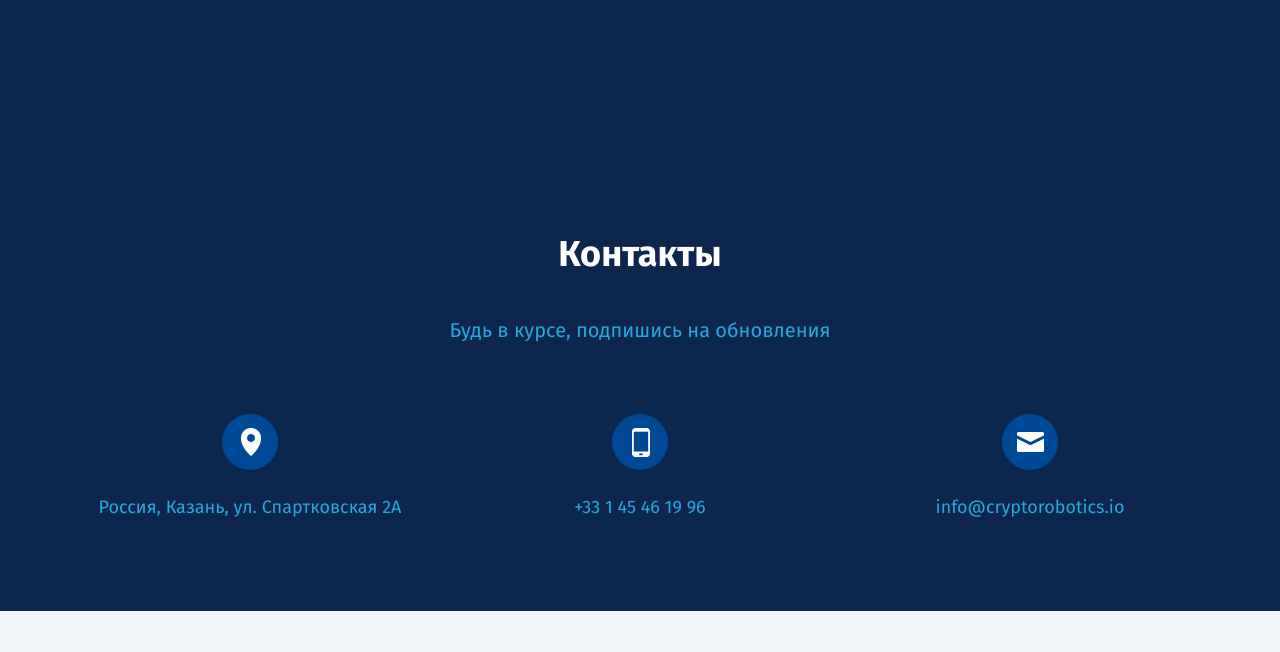
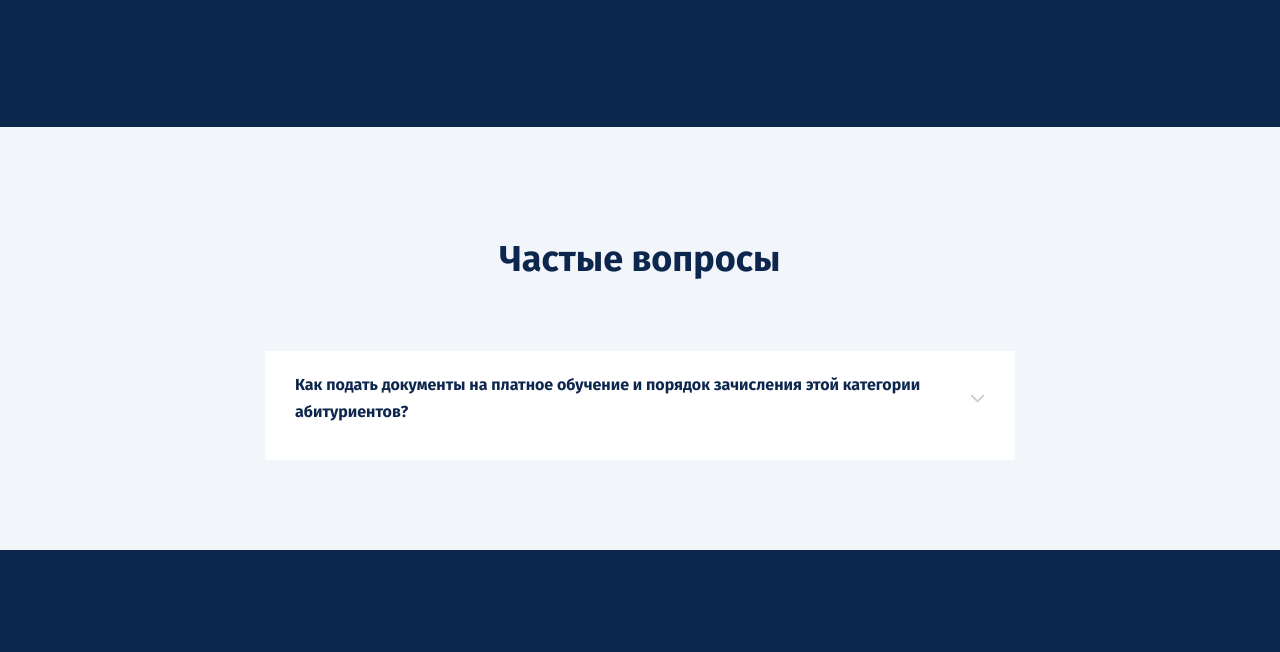
Before and after one commit to DevAlexDi/Cryptorobotics, a plain HTML site: page index.html in a window 1280 px wide. Shown: the part 571-1223 px from the top of the page. Drawn offline with nearby package versions, Linux system fonts and the light colour scheme.

Commit message:
Часть FAQ

```diff
--- a/css/style-t.scss
+++ b/css/style-t.scss
@@ -13,6 +13,50 @@
 
 body{
     font-family: "FiraSans";
+}
+
+#faqs {
+    background: #f2f5fa;
+    padding: 90px 0;
+
+    h2 {
+        text-align: center;
+        color: #0d264e;
+        font: 36px FiraSans-Bold;
+        margin-bottom: 70px;
+    }
+
+    .faq {
+        background: white;
+        padding: 20px 30px;
+        cursor: pointer;
+
+        .question {
+            color: #0d264e;
+            font: 16px FiraSans-Bold;
+            line-height: 1.7;
+            position: relative;
+            margin-bottom: 15px;
+
+            &:after {
+                content: '';
+                display: block;
+                width: 15px;
+                height: 9px;
+                position: absolute;
+                right: 0;
+                top: 50%;
+                margin-top: -4.5px;
+                background: url(../img/faq_arrows.png) no-repeat 0 0;
+            }
+        }
+
+        .answer {
+            font-size: 16px;
+            line-height: 1.7;
+            color: white;
+        }
+    }
 }
 
 #contacts {
--- a/index.html
+++ b/index.html
@@ -156,7 +156,27 @@
 
 
 
-
+    <section id="faqs">
+        <div class="container">
+            <div class="row">
+                <div class="col-md-12">
+                    <h2>Частые вопросы</h2>
+                </div>
+            </div>
+            <div class="row">
+                <div class="col-md-8 col-md-push-2">
+                    <div class="faq">
+                        <div class="question">Как подать документы на платное обучение и порядок зачисления этой категории абитуриентов?</div>
+                        <div class="answer collapse">
+                            <p>Donec quam felis, ultricies nec, pellentesque eu, pretium quis, sem. Nulla consequat massa quis
+                                Donec pede justo, fringilla vel, aliquet nec, vulputate eget, arcu. In enim justo, rhoncus ut,
+                                imperdiet venenatis vitae, justo.</p>
+                        </div>
+                    </div>
+                </div>
+            </div>
+        </div>
+    </section>
 
     <section id="contacts">
         <div class="container">
```
Also changed, not shown: css/style-t.css, img/faq_arrows.png (added), js/scripts.js (line endings or trailing spaces), 1 other file.
